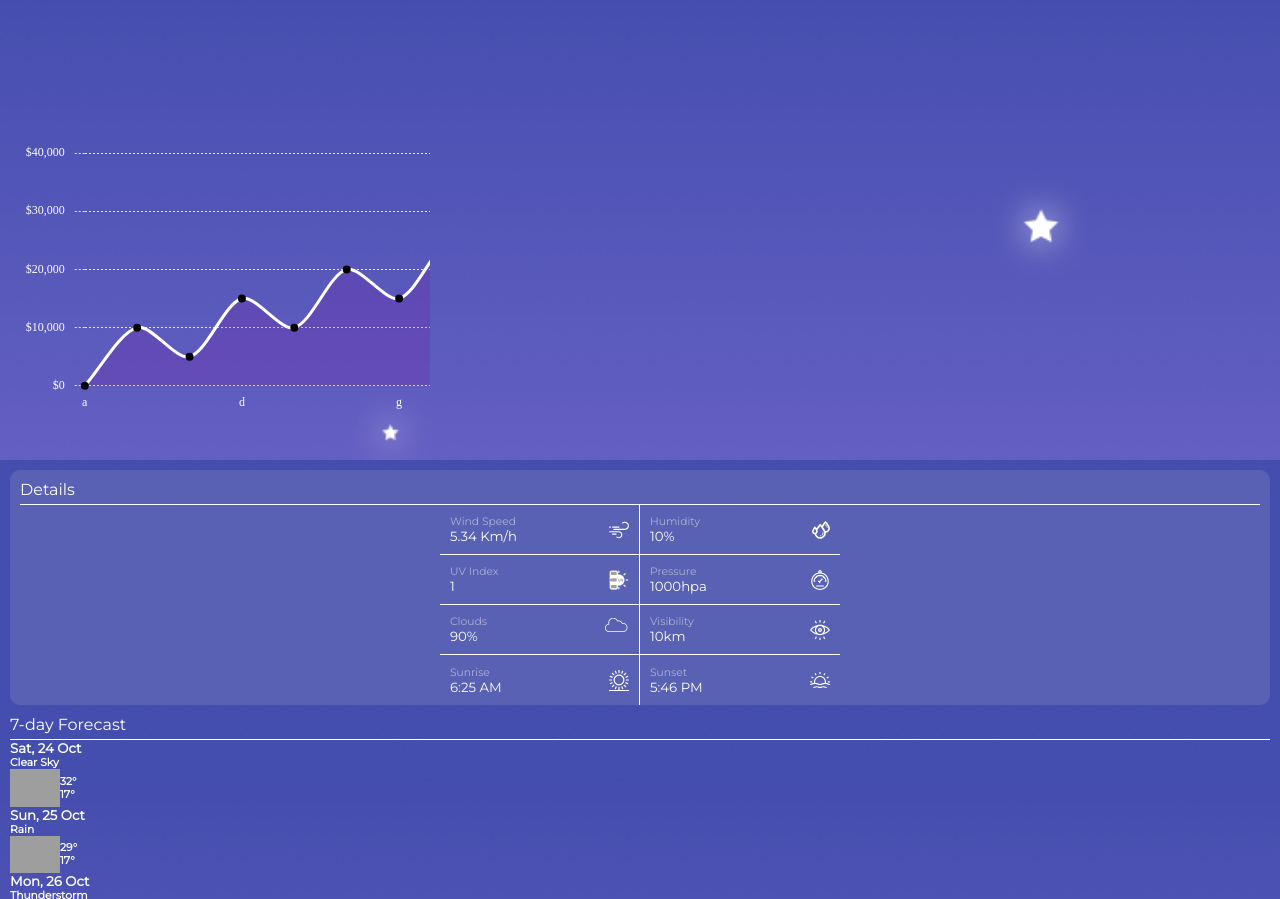
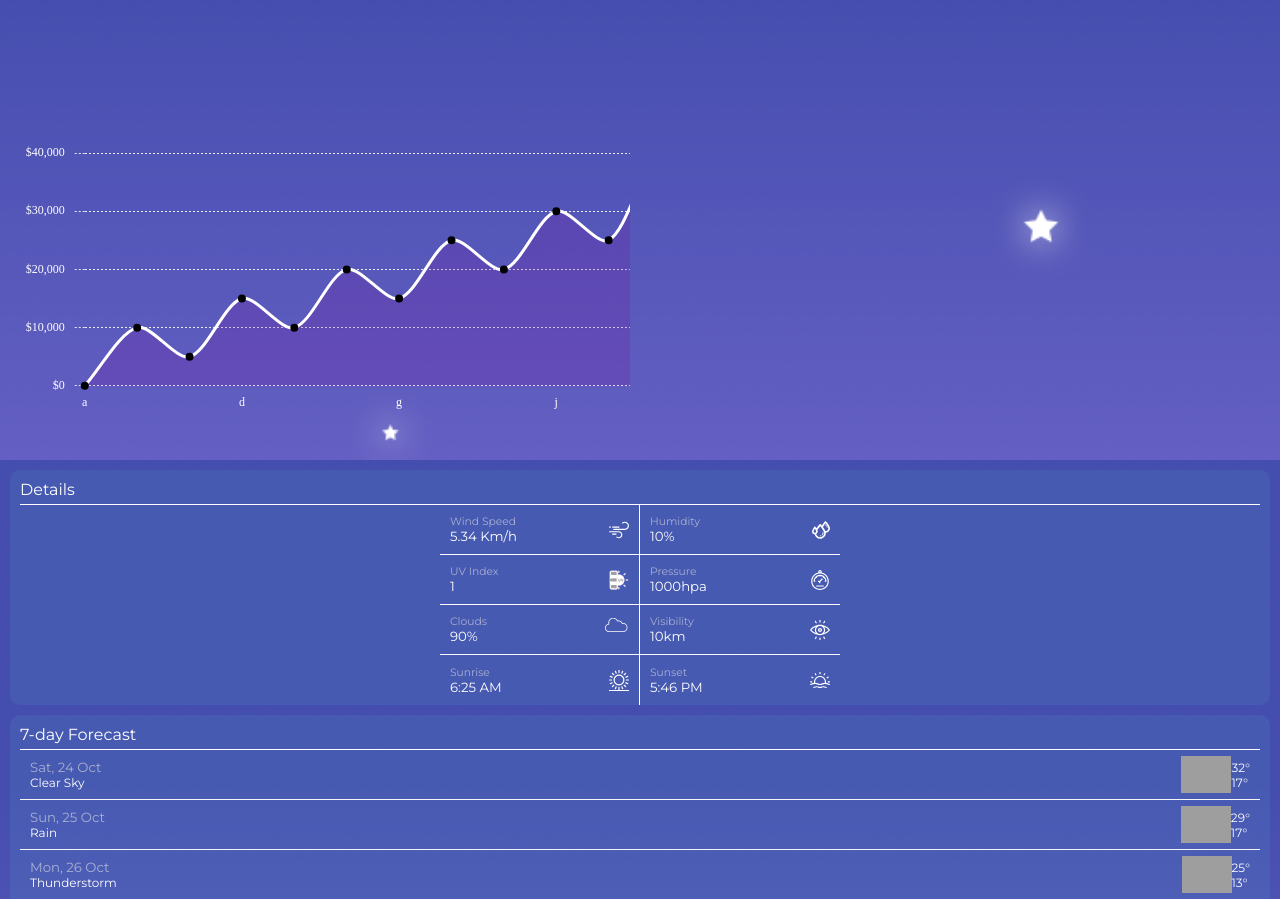
Before and after one commit to himalaya0035/weatherSite, a plain HTML site: page index.html in a window 1280 px wide. Shown: the part 340-1239 px from the top of the page. Drawn offline with nearby package versions, Linux system fonts and the light colour scheme; no server answers; grey boxes are pictures that could not be loaded.

Commit message:
Update style.css

```diff
--- a/css/style.css
+++ b/css/style.css
@@ -20,6 +20,7 @@ section{
     height: 100vh;
     padding: 10px;
 }
+
 .top_bar{
     height: auto;
     display: flex;
@@ -99,7 +100,7 @@ section{
 
 .bottom_section{
     height: 36vh;
-    max-width: 420px;
+    max-width: 620px;
     width: 100%;
     overflow-x: auto;
 }
@@ -109,19 +110,19 @@ section{
 }
 
 
-.details{
-    background-color:rgba(203, 205, 206, 0.15) ;
+.details,.dailyForecast{
+    background-color:rgba(88, 163, 201, 0.15) ;
     border-radius: 10px;
     border: none;
     padding: 10px;
     padding-bottom: 0px;
+    height: auto;
 }
-
 .contentRow {
     display: flex;
     justify-content: center;
 }
-.rowContent{
+.rowContent,.rowContent2{
     width: 200px;
     height: 50px;
     display: flex;
@@ -132,10 +133,25 @@ section{
     padding-right: 10px;
     padding-bottom: 5px;
 }
-.rowContent h5{
+.rowContent2{
+    width: 100%;
+    border-bottom: 1px solid whitesmoke;
+}
+.rowContent2:last-of-type{
+    border: none;
+}
+.rowContent h5,.rowContent2 h5{
     font-weight: 100;
 }
-.rowContent h6{
+.rowContent2 h5{
+    color: rgba(233, 231, 231, 0.6) ;
+
+}
+.rowContent h6,.rowContent2 h6{
     font-weight: 300;
     color: rgba(233, 231, 231, 0.6);
 }
+.rowContent2 h6{
+    color: white;
+    font-size: 12px;
+}
```
